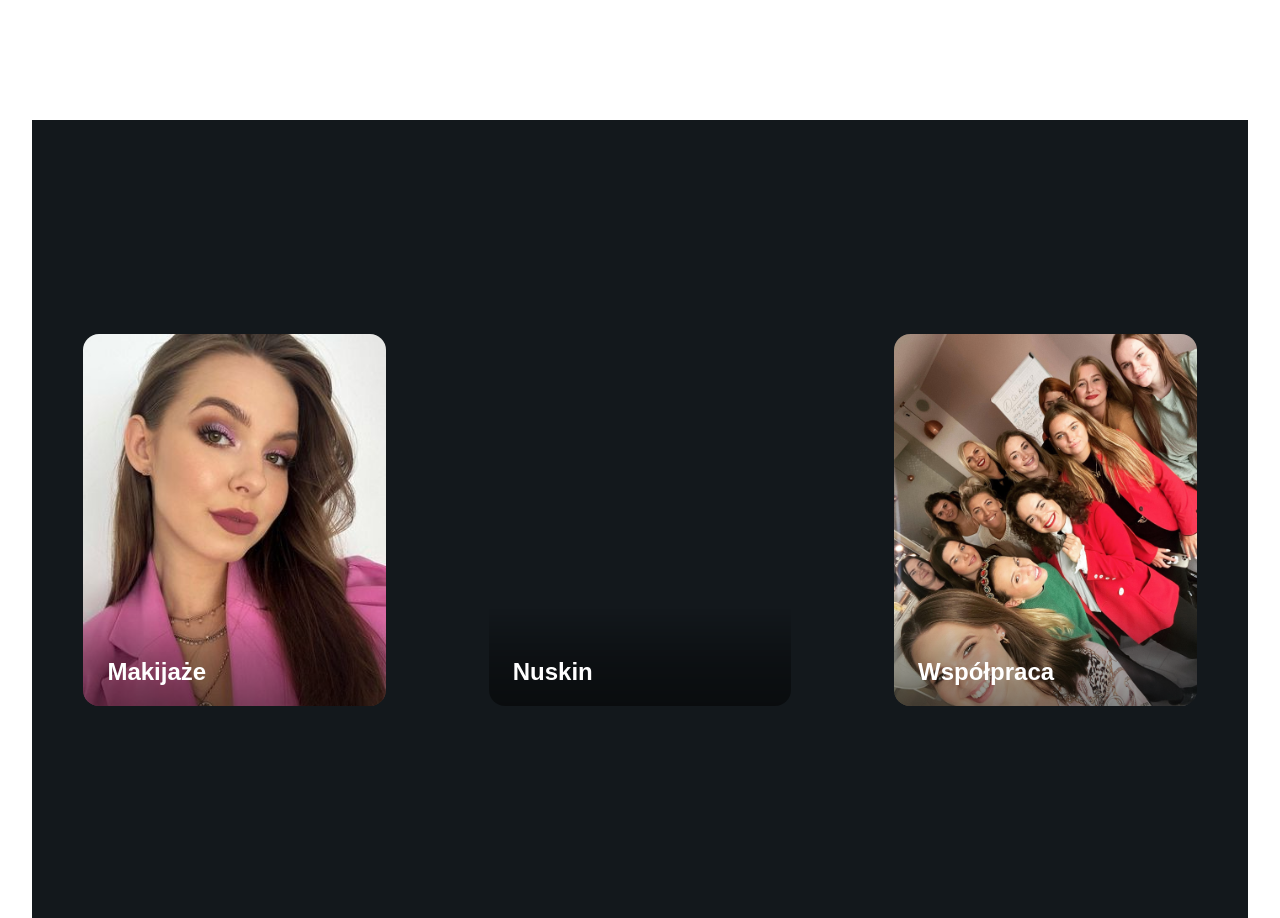
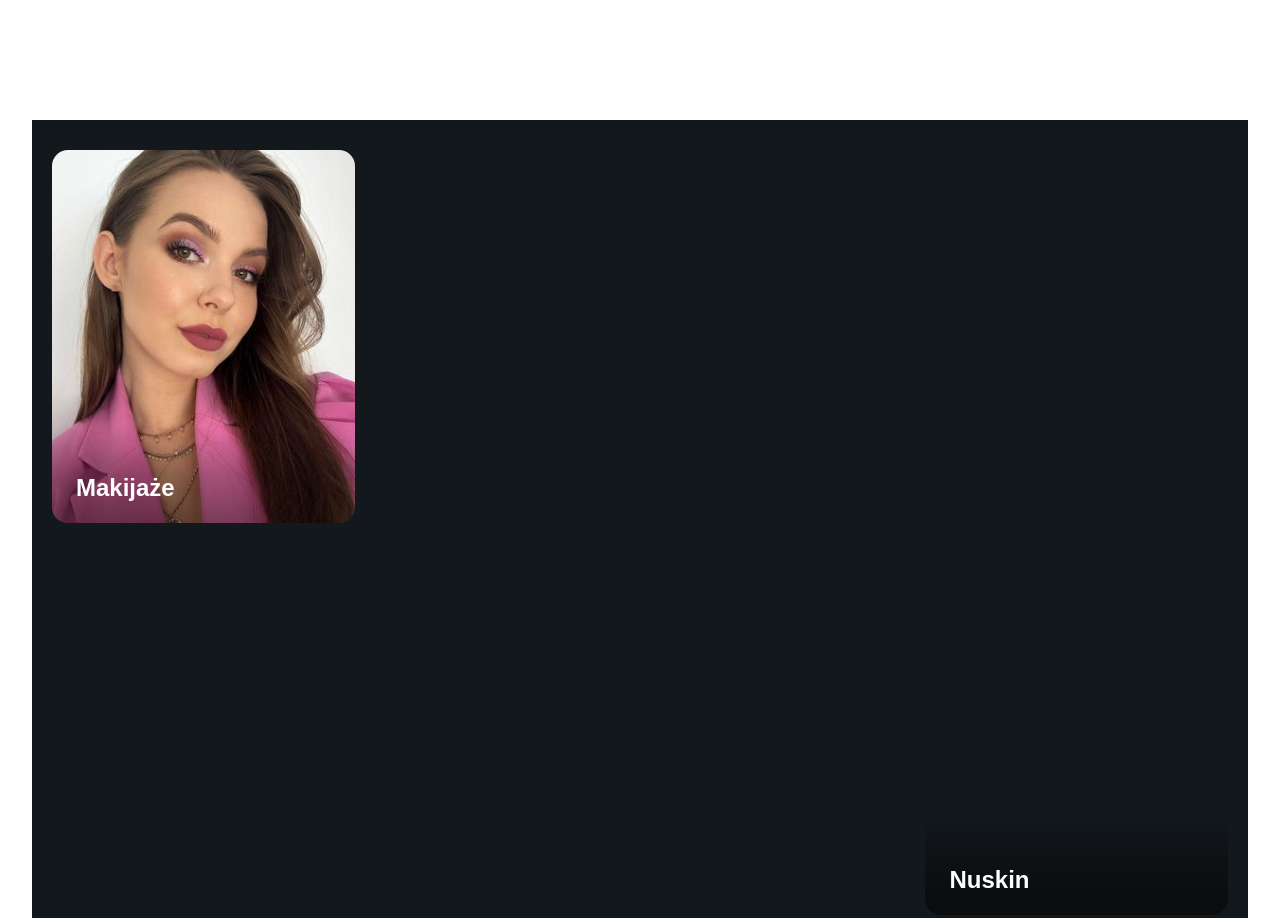
Before and after one commit to MateuszWiktorowicz/Karolina-homepage, a plain HTML site: page index.html in a window 1280 px wide. Shown: the part 1880-2798 px from the top of the page. Drawn offline with nearby package versions, Linux system fonts and the light colour scheme.

Commit message:
changed layour cardSection from columns to rows

```diff
--- a/css/card.css
+++ b/css/card.css
@@ -1,14 +1,18 @@
 .cardsSection {
+    padding: 30px 20px;
     width: 95%;
     display: grid;
     min-height: 100vh;
-    place-items: center;
+    place-items: start;
     line-height: 1.6;
     background: #13181c;
     font-family: sans-serif;
-    grid-template-columns: auto auto auto;
+    grid-template-rows: auto auto auto;
     margin: 40px auto;
+    gap: 20px 10px;
 }
+
+
 
 .cardMakeUp {
     color: white;
@@ -34,6 +38,9 @@
     border-radius: 1rem;
     overflow: hidden;
     transition: transform 500ms ease;
+    justify-self: end;
+
+
 }
 
 .cardNuSkin:hover {
```
